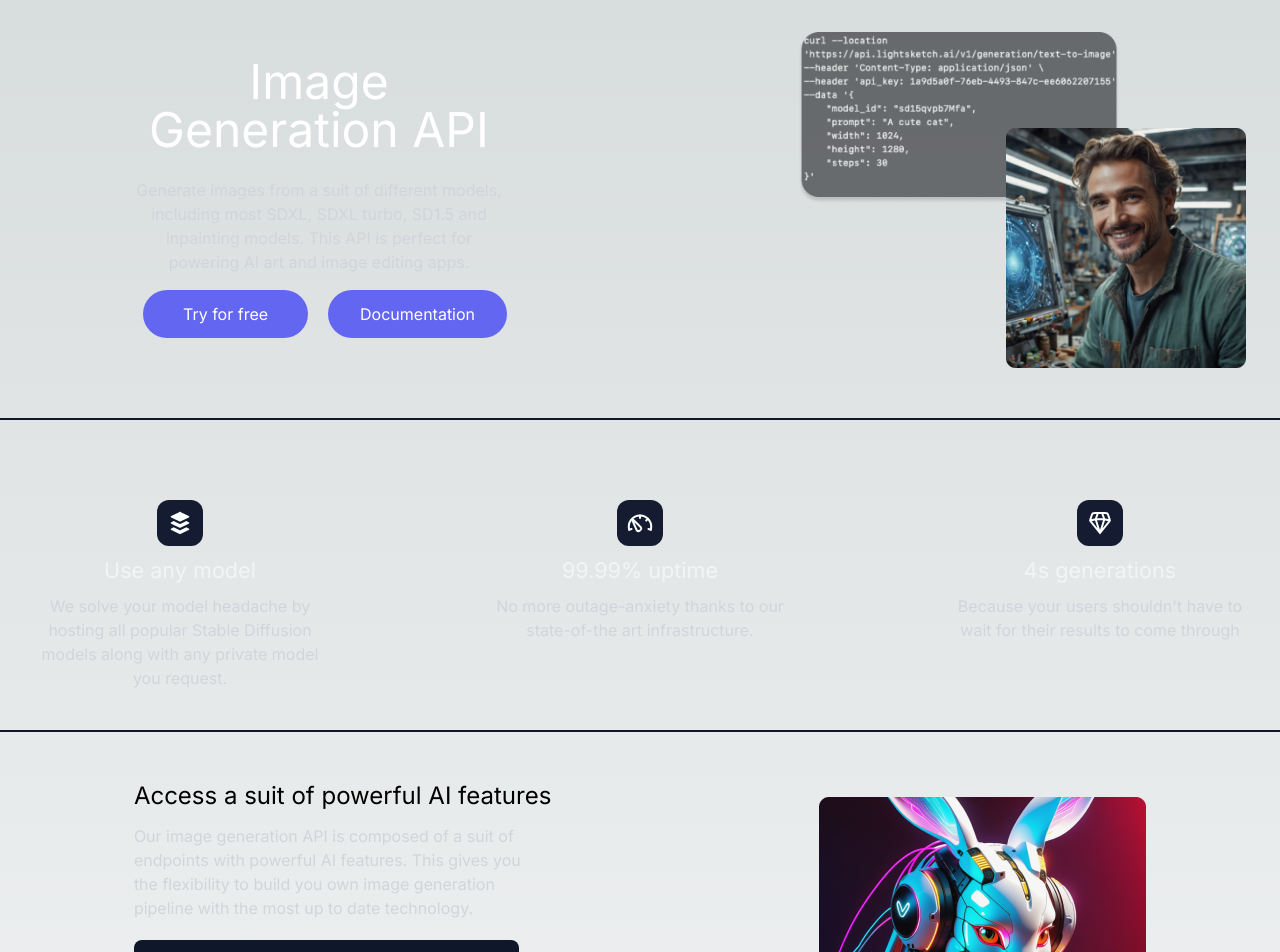
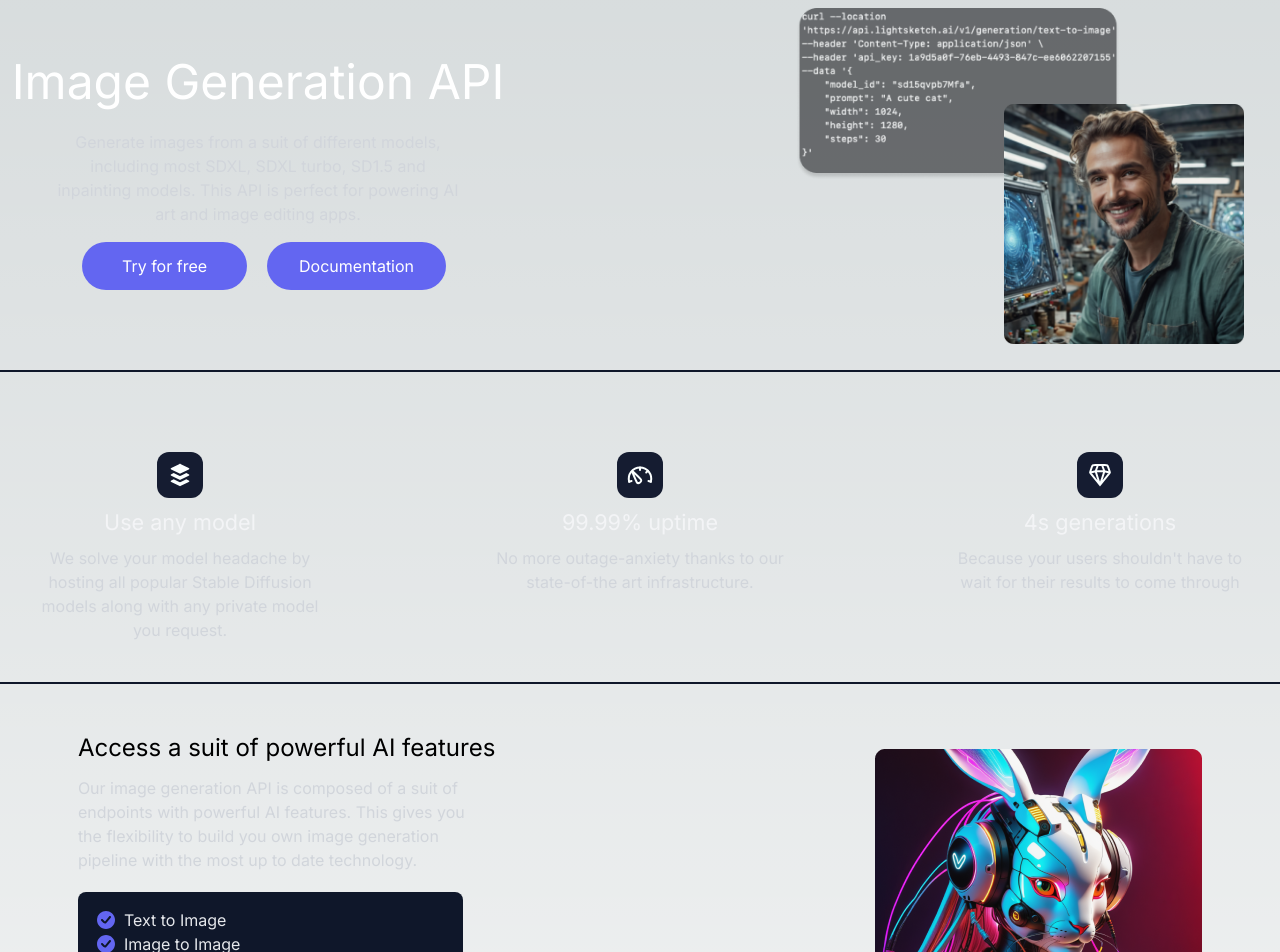
Before and after one commit to Fr0stm0urn3/lightsketch, a Next.js app: page /blog in a window 1280 px wide. Shown: the part 100-1052 px from the top of the page. Built offline with nearby package versions, Linux system fonts and the light colour scheme.

Commit message:
Layout fix

```diff
--- a/components/AIFeatures.tsx
+++ b/components/AIFeatures.tsx
@@ -41,7 +41,7 @@ const AIFeatures = () => {
   return (
     <>
       <div className="border border-slate-900 mt-10" />
-      <article className="container mx-auto flex flex-col justify-around items-center mt-12 lg:flex-row">
+      <article className="container mx-auto flex flex-col justify-around items-center mt-12 lg:gap-56 lg:flex-row">
         <div className="space-y-5">
           <h3 className="text-2xl max-w-sm lg:max-w-md -mb-2">
             Access a suit of powerful AI features{" "}
--- a/components/Hero.tsx
+++ b/components/Hero.tsx
@@ -12,11 +12,11 @@ const Hero: React.FC<HeroProps> = ({ title, children, personImg }) => {
     <>
       <div className="border border-slate-900 mt-3" />
       <header className="container justify-center md:mx-auto flex flex-col space-y-10  items-center lg:flex-row lg:space-y-0 lg:justify-between mt-20 lg:space-x-10 xl:space-x-72 2xl:space-x-[500px]">
-        <div className="flex flex-col items-center mb-32 -mr-10 lg:mb-0 lg:ml-12 xl:ml-32 lg:mr-0  2xl:ml-2">
-          <h1 className="text-5xl max-w-[460px] sm:max-w-full 2xl:min-w-[550px] text-white text-center mb-6 mx-auto">
+        <div className="flex flex-col items-center mb-32 -mr-10 lg:mb-0 lg:ml-2 xl:ml-2 lg:mr-0  2xl:ml-2">
+          <h1 className="text-5xl w-[420px] lg:w-[500px] 2xl:min-w-[550px] text-white text-center mb-6 mx-auto">
             {title}
           </h1>
-          <p className="text-gray-300 text-center w-[380px] lg:max-w-[412px] mx-auto text-lg lg:text-base">
+          <p className="text-gray-300 text-center w-[380px] lg:w-[406px] mx-auto text-lg lg:text-base">
             {children}
           </p>
           <div className="flex justify-center gap-5 items-center lg:ml-3 mt-4 w-[370px]">
--- a/components/QualityGuaranty.tsx
+++ b/components/QualityGuaranty.tsx
@@ -6,7 +6,7 @@ const QualityGuaranty = () => {
   return (
     <>
       <div className="border border-slate-900 mt-24" />
-      <section className="container mx-auto my-16 flex flex-col justify-center items-center lg:flex-row md:justify-center lg:justify-between relative pb-8 lg:px-20 xl:px-40 ">
+      <section className="container mx-auto my-16 flex flex-col justify-center items-center lg:flex-row md:justify-center lg:justify-between relative pb-8 lg:px-20 xl:px-28 ">
         <div className="flex flex-col justify-center items-center space-y-3">
           <h3 className="text-2xl self-start font-semibold">Quality guaranty</h3>
           <p className="max-w-md text-gray-300">
@@ -82,7 +82,7 @@ const QualityGuaranty = () => {
             width={0}
             priority
             src={featuresFemaleImg}
-            className="z-10 absolute mt-48 right-32 top-96 md:mt-36 md:top-96 md:right-48 lg:right-[6.5rem] lg:top-32 lg:mt-0 xl:right-[11.5rem]"
+            className="z-10 absolute mt-48 right-32 top-96 md:mt-36 md:top-96 md:right-48  lg:top-36 lg:mt-0 lg:right-[5.5rem] xl:right-[8.7rem]"
           />
         </div>
       </section>
```
